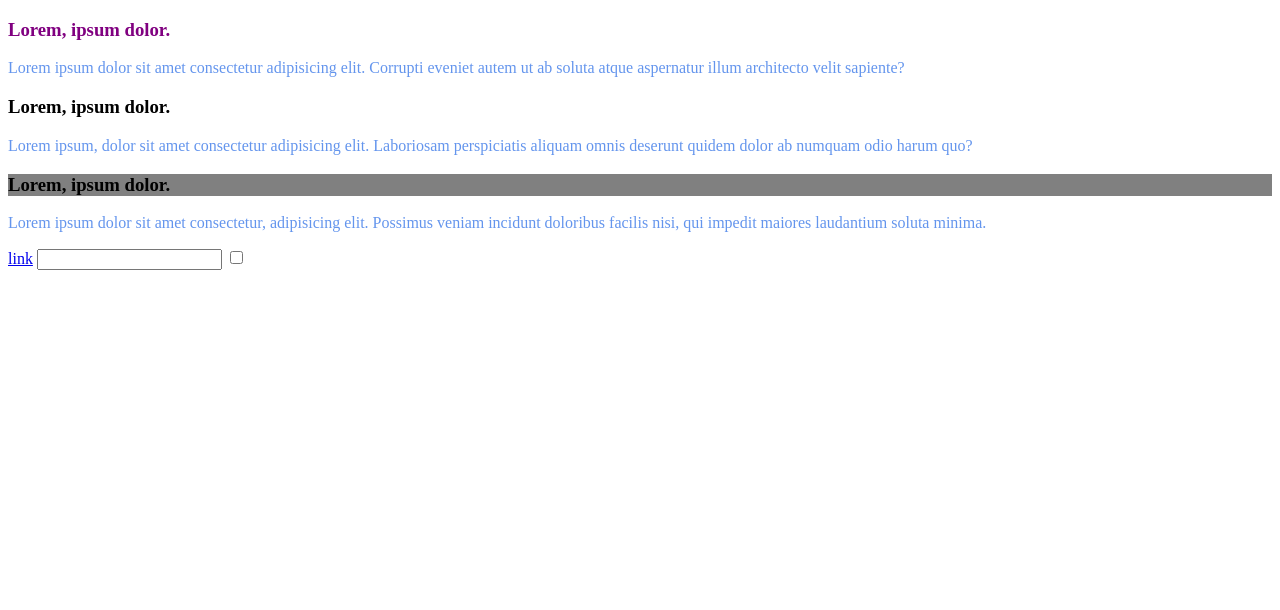
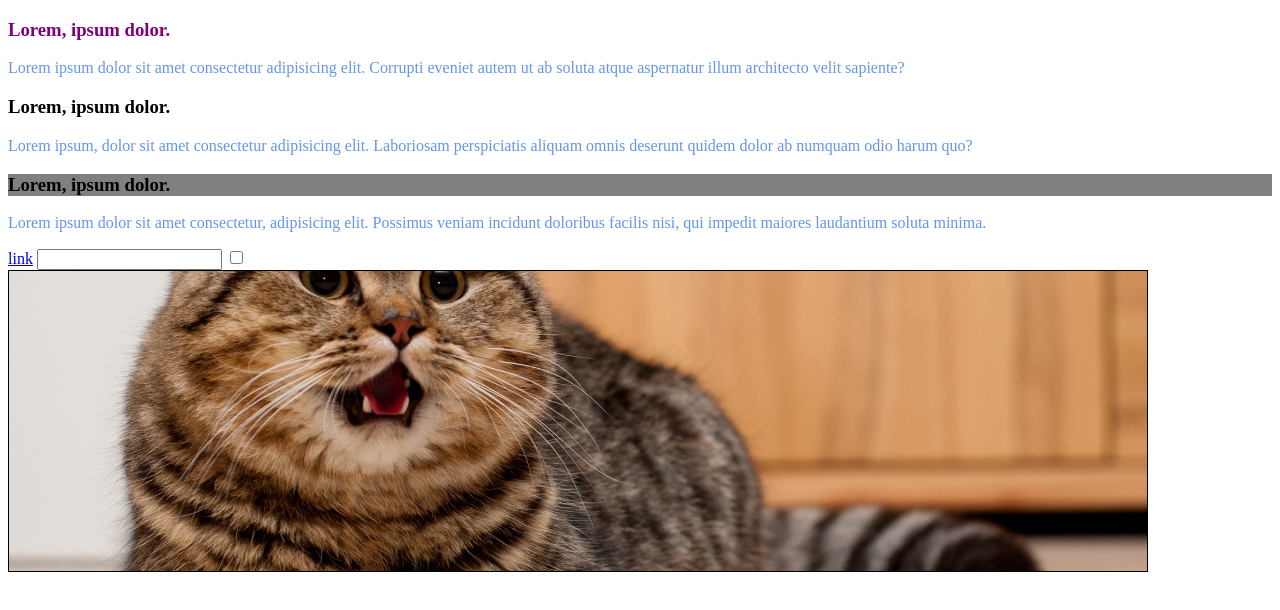
Before and after one commit to Hitoryyy/web_development_projects, a plain HTML site: page Lesson_3/blog/blogs.html in a window 1280 px wide. Drawn offline with Linux system fonts and the light colour scheme.

Commit message:
| add Lesson № 3 | 13.12.2022 | 15:02 |

```diff
--- a/Lesson_3/blog/blogs.html
+++ b/Lesson_3/blog/blogs.html
@@ -27,6 +27,7 @@
     <a href="#">link</a>
     <input class="input" type="text">
     <input type="checkbox">
+    <div class="block"></div>
 </body>
 
 </html>
--- a/Lesson_3/style.css
+++ b/Lesson_3/style.css
@@ -17,3 +17,13 @@ h1 {
 .input {
     color: red;
 }
+
+.block {
+    width: 90%;
+    height: 300px;
+    border: 1px solid #000;
+    background-color: #ccc;
+    background-image: url(img/fk94bnn286.jpg);
+    background-size: cover;
+    background-position: center;
+}
```
Also changed, not shown: Home_Work_2/img/fk94bnn286.jpg (added), Lesson_3/img/fk94bnn286.jpg (added).
